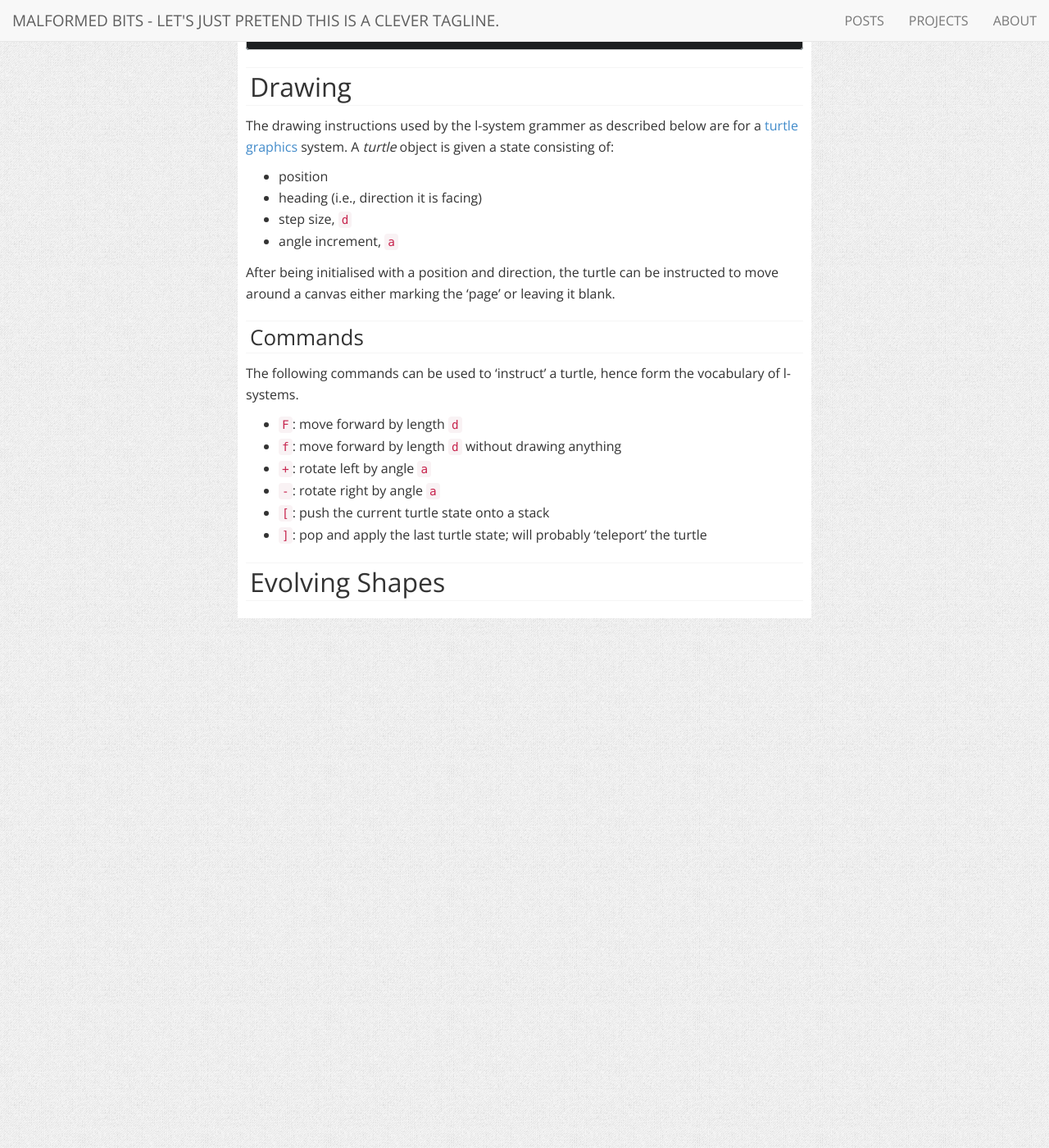
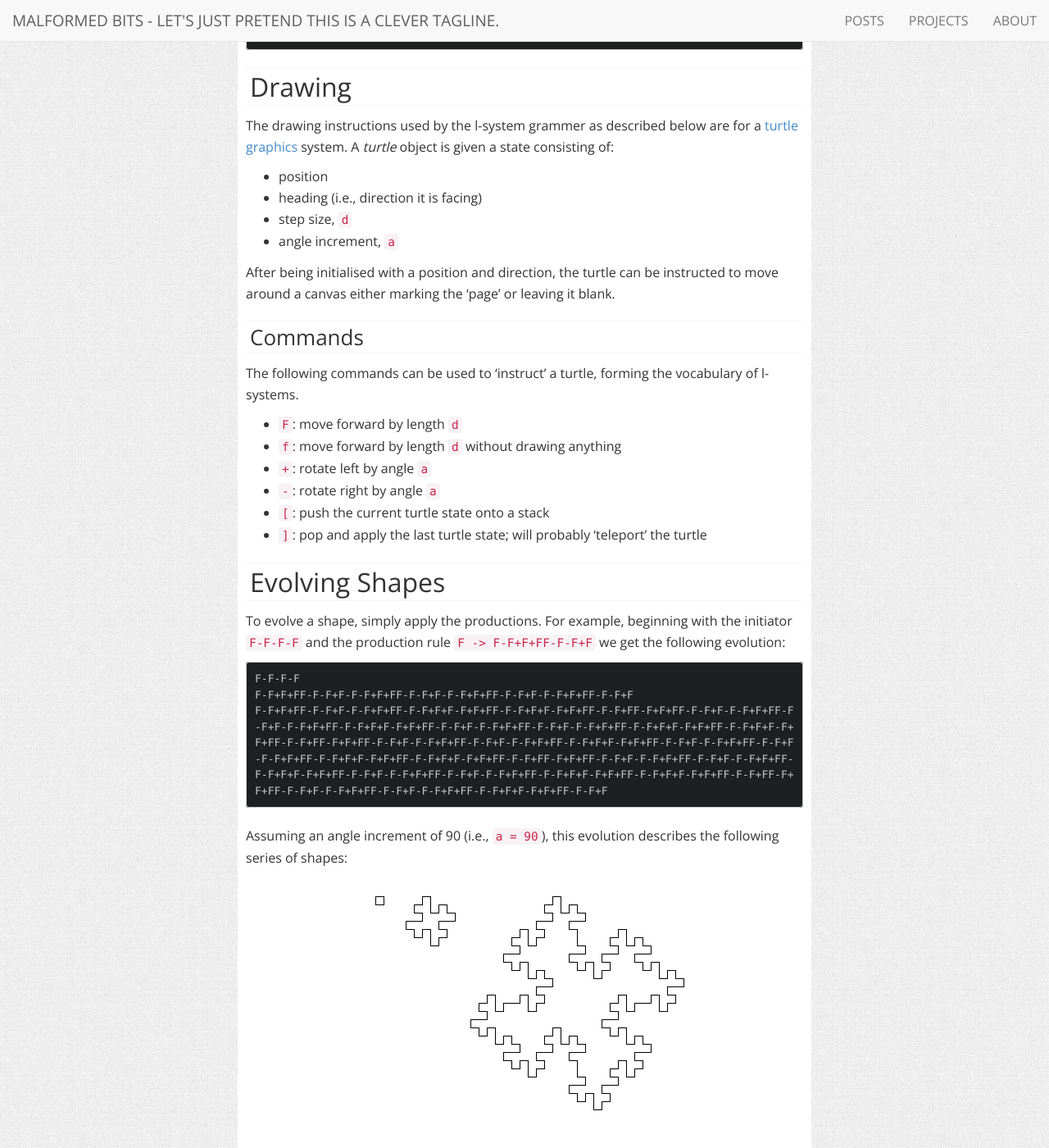
Before and after one commit to charlottepierce/charlottepierce.github.com, a Jekyll site: the page built from _posts/2014-12-12-DRAFT-Intro-to-L-Systems.md, in a window 1280 px wide and 1400 px high, scrolled down 1966 px. Shown: the whole window at 82% size. Built offline with Jekyll 4.4.1, drawn with Linux system fonts in a browser that asks for light colours; nearby versions of some CDN libraries.

Commit message:
Added evolution image.
Signed-off-by: Charlotte Pierce <charlotte@malformed-bits.com>

```diff
--- a/_posts/2014-12-12-DRAFT-Intro-to-L-Systems.md
+++ b/_posts/2014-12-12-DRAFT-Intro-to-L-Systems.md
@@ -22,7 +22,7 @@ Proposed by [Helge von Koch](http://en.wikipedia.org/wiki/Helge_von_Koch) in 190
 This is similar to the concept of productions, as with both methods the original shape is effectively rewritten with increasing complexity.
 However, unlike l-systems the the generator must implicitly be arranged (i.e., rotated and resized) so that its end points match those of the straight line it is replacing.
 
-![Basic evolution of the Snowflake curve]({{site.url}}/img/koch_construction.png)
+![Basic evolution of the Snowflake curve]({{site.url}}/img/lsystems/koch_construction.png)
 
 ## String Rewriting ##
 
@@ -47,7 +47,6 @@ the following evolution would take place:
 
 ## Drawing  ##
 
-<!-- turtles! step size + angle increment variables  -->
 The drawing instructions used by the l-system grammer as described below are for a [turtle graphics](http://en.wikipedia.org/wiki/Turtle_graphics) system.
 A _turtle_ object is given a state consisting of:
 
@@ -60,7 +59,7 @@ After being initialised with a position and direction, the turtle can be instruc
 
 ### Commands ###
 
-The following commands can be used to 'instruct' a turtle, hence form the vocabulary of l-systems.
+The following commands can be used to 'instruct' a turtle, forming the vocabulary of l-systems.
 
 * `F`: move forward by length `d`
 * `f`: move forward by length `d` without drawing anything
@@ -72,3 +71,13 @@ The following commands can be used to 'instruct' a turtle, hence form the vocabu
 ## Evolving Shapes ##
 
 <!-- applying production rules; choosing between multiple production rules  -->
+To evolve a shape, simply apply the productions.
+For example, beginning with the initiator `F-F-F-F` and the production rule `F -> F-F+F+FF-F-F+F` we get the following evolution:
+
+	F-F-F-F
+	F-F+F+FF-F-F+F-F-F+F+FF-F-F+F-F-F+F+FF-F-F+F-F-F+F+FF-F-F+F
+	F-F+F+FF-F-F+F-F-F+F+FF-F-F+F+F-F+F+FF-F-F+F+F-F+F+FF-F-F+FF-F+F+FF-F-F+F-F-F+F+FF-F-F+F-F-F+F+FF-F-F+F+F-F+F+FF-F-F+F-F-F+F+FF-F-F+F-F-F+F+FF-F-F+F+F-F+F+FF-F-F+F+F-F+F+FF-F-F+FF-F+F+FF-F-F+F-F-F+F+FF-F-F+F-F-F+F+FF-F-F+F+F-F+F+FF-F-F+F-F-F+F+FF-F-F+F-F-F+F+FF-F-F+F+F-F+F+FF-F-F+F+F-F+F+FF-F-F+FF-F+F+FF-F-F+F-F-F+F+FF-F-F+F-F-F+F+FF-F-F+F+F-F+F+FF-F-F+F-F-F+F+FF-F-F+F-F-F+F+FF-F-F+F+F-F+F+FF-F-F+F+F-F+F+FF-F-F+FF-F+F+FF-F-F+F-F-F+F+FF-F-F+F-F-F+F+FF-F-F+F+F-F+F+FF-F-F+F
+
+Assuming an angle increment of 90 (i.e., `a = 90`), this evolution describes the following series of shapes:
+
+![Sample evolution]({{site.url}}/img/lsystems/simple_evolution.png)
```
Also changed, not shown: img/lsystems/koch_construction.png (renamed from img/koch_construction.png), img/lsystems/simple_evolution.png (added).
